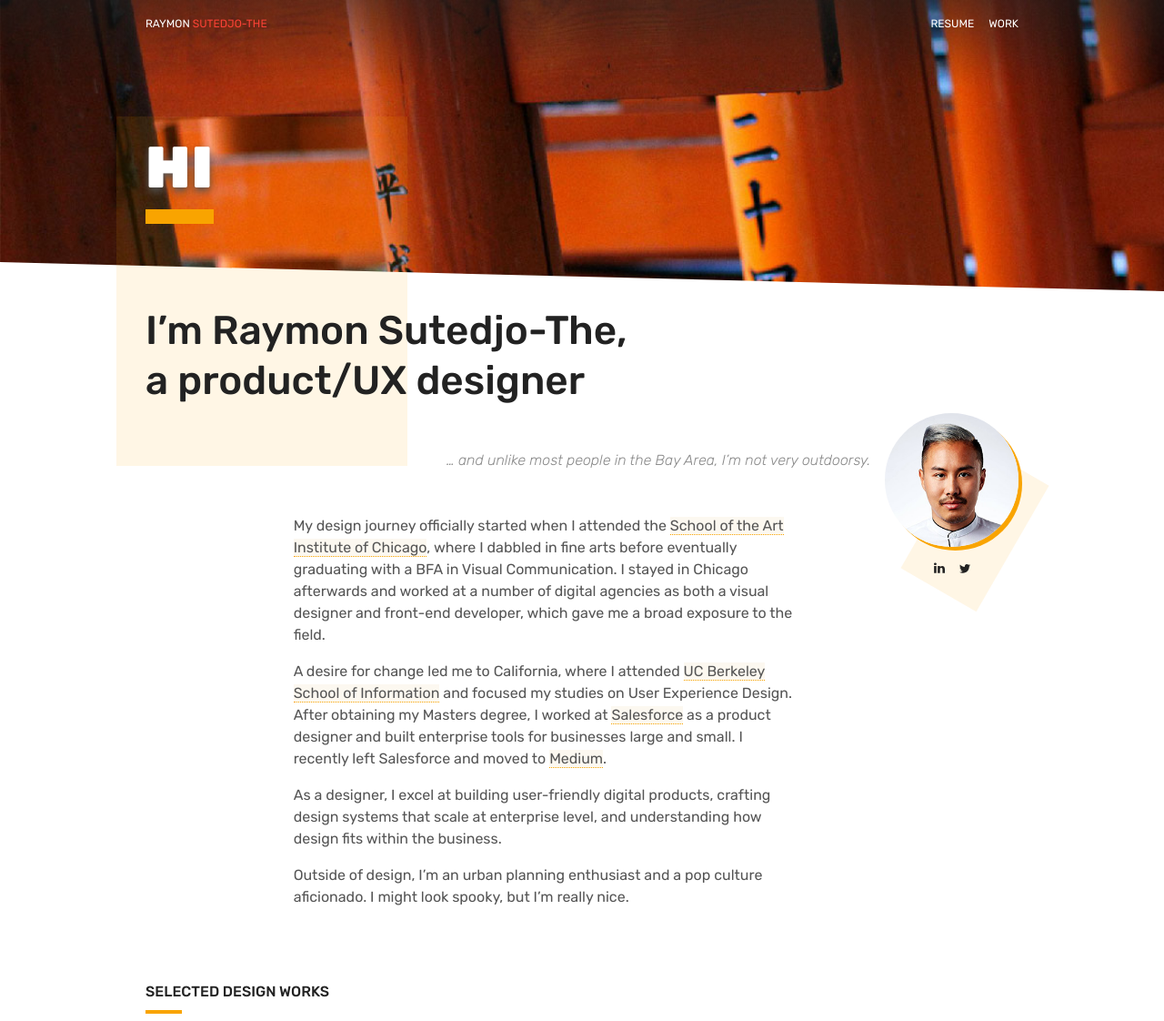
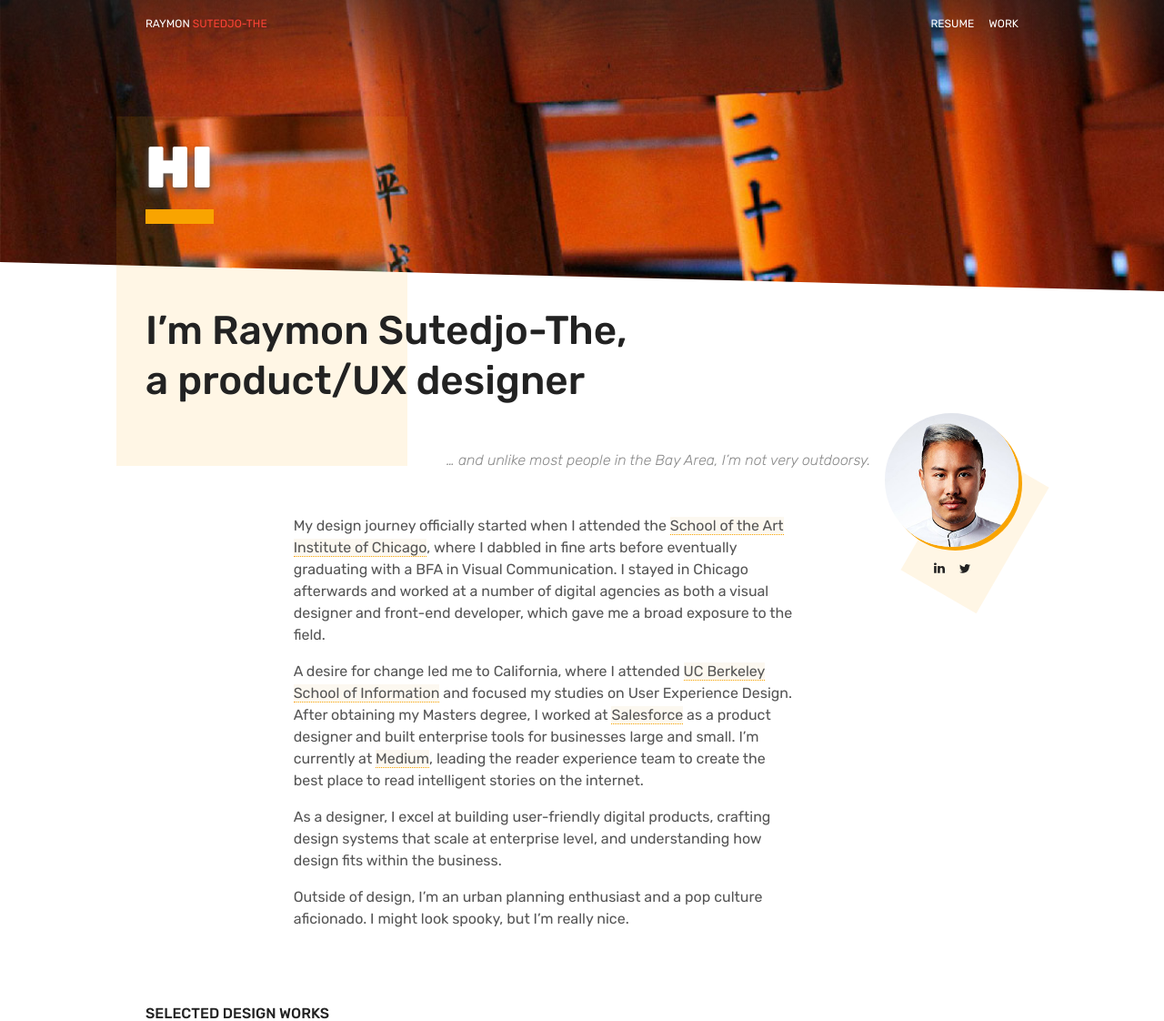
Before and after one commit to raymonst/ray-mon, a PHP site: page / in a window 1280 px wide. Shown: the top 1122 px of the page at 91% size. Run offline with PHP 8.4, Linux system fonts and the light colour scheme; data that the repository does not hold is empty.

Commit message:
bio update

```diff
--- a/index.php
+++ b/index.php
@@ -30,7 +30,7 @@
 				<div class="intro-tertiary">
 <!-- 					<p><strong>(Skip to <a href="resume.php">resume</a> or <a href="work.php">portfolio</a>)</strong></p> -->
 					<p>My design journey officially started when I attended the <a href="http://www.saic.edu/" target="_blank">School of the Art Institute of Chicago</a>, where I dabbled in fine arts before eventually graduating with a BFA in Visual Communication. I stayed in Chicago afterwards and worked at a number of digital agencies as both a visual designer and front-end developer, which gave me a broad exposure to the field. </p>
-					<p>A desire for change led me to California, where I attended <a href="https://www.ischool.berkeley.edu/" target="_blank">UC Berkeley School of Information</a> and focused my studies on User Experience Design. After obtaining my Masters degree, I worked at <a href="https://www.salesforce.com/" target="_blank">Salesforce</a> as a product designer and built enterprise tools for businesses large and small. I recently left Salesforce and moved to <a href="https://www.medium.com/" target="_blank">Medium</a>.</p>
+					<p>A desire for change led me to California, where I attended <a href="https://www.ischool.berkeley.edu/" target="_blank">UC Berkeley School of Information</a> and focused my studies on User Experience Design. After obtaining my Masters degree, I worked at <a href="https://www.salesforce.com/" target="_blank">Salesforce</a> as a product designer and built enterprise tools for businesses large and small. I&rsquo;m currently at <a href="https://www.medium.com/" target="_blank">Medium</a>, leading the reader experience team to create the best place to read intelligent stories on the internet.</p>
 					<p>As a designer, I excel at building user-friendly digital products, crafting design systems that scale at enterprise level, and understanding how design fits within the business.</p>
 					<p>Outside of design, I&rsquo;m an urban planning enthusiast and a pop culture aficionado. I might look spooky, but I&rsquo;m really nice.</p>
 				</div>
```
Also changed, not shown: 1 other file.
